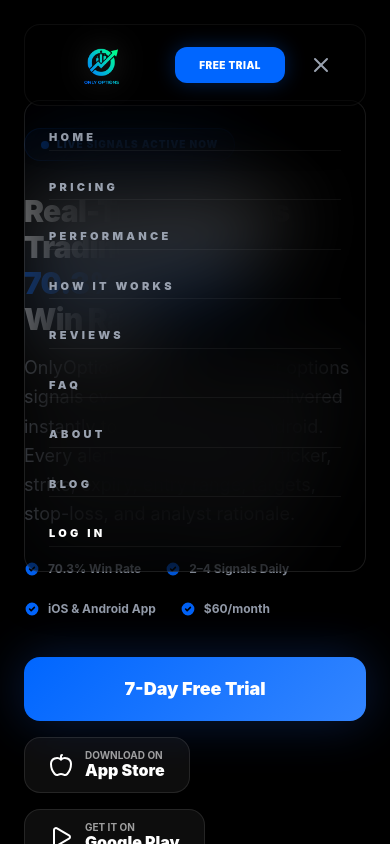
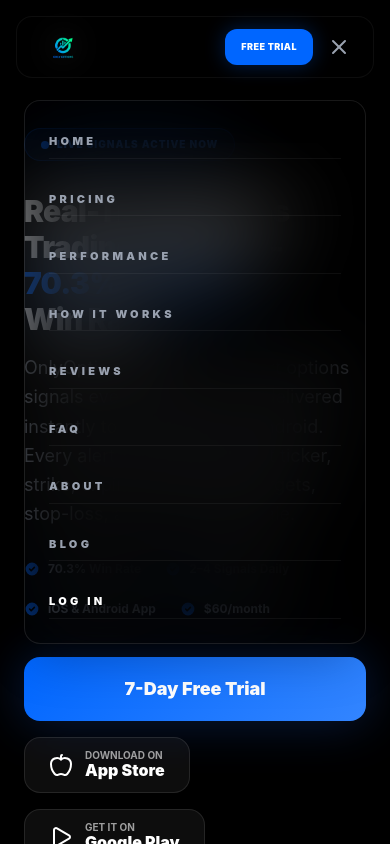
Before and after one commit to Haziq-imam/onlyoptions-migrated, a React (Vite) app: page / in a window 390 px wide. Both pictures are taken after a click on the button 321 px from the left and 65 px from the top of the page. Shown: the top 844 px of the page. Built offline with nearby package versions, Linux system fonts and the light colour scheme.

Commit message:
feat: Implement core page layout with responsive header, footer, and hero section.

```diff
--- a/src/components/layout/Layout.tsx
+++ b/src/components/layout/Layout.tsx
@@ -24,6 +24,19 @@ const Layout = () => {
         return () => window.removeEventListener('resize', handleResize);
     }, []);
 
+    // Prevent body scroll when menu is open
+    useEffect(() => {
+        if (isMenuOpen) {
+            document.body.style.overflow = 'hidden';
+        } else {
+            document.body.style.overflow = '';
+        }
+
+        return () => {
+            document.body.style.overflow = '';
+        };
+    }, [isMenuOpen]);
+
     const navLinks = [
         { name: 'Home', path: '/' },
         { name: 'Pricing', path: '/pricing' },
@@ -38,10 +51,10 @@ const Layout = () => {
     return (
         <div className="min-h-screen flex flex-col font-sans selection:bg-brand-500/30 bg-gray-950">
             {/* Unique Floating Header */}
-            <div className="fixed top-6 inset-x-0 z-50 px-6 md:px-12">
-                <header className="max-w-7xl mx-auto fintech-glass rounded-2xl py-3 px-6 flex items-center justify-between shadow-2xl relative z-50 border border-white/5">
-                    <a href="/" className="flex items-center gap-3 hover:opacity-80 transition-opacity">
-                        <img src={Logo} alt="OnlyOptions" className="h-14 w-auto drop-shadow-[0_0_15px_rgba(255,255,255,0.2)]" />
+            <div className="fixed top-4 md:top-6 inset-x-0 z-50 px-4 md:px-12">
+                <header className="max-w-7xl mx-auto fintech-glass rounded-2xl py-3 px-4 md:px-6 flex items-center justify-between shadow-2xl relative z-50 border border-white/5">
+                    <a href="/" className="flex items-center gap-2 md:gap-3 hover:opacity-80 transition-opacity shrink-0">
+                        <img src={Logo} alt="OnlyOptions" className="h-8 md:h-12 w-auto object-contain shrink-0 drop-shadow-[0_0_15px_rgba(255,255,255,0.2)]" />
                     </a>
 
                     <nav className="hidden lg:flex gap-8 text-[10px] font-black uppercase tracking-[0.2em] text-gray-400">
@@ -50,13 +63,13 @@ const Layout = () => {
                         ))}
                     </nav>
 
-                    <div className="flex items-center gap-4">
+                    <div className="flex items-center gap-2 md:gap-4 shrink-0">
                         <a href="/login" className="text-[10px] font-black uppercase tracking-[0.2em] text-white hover:text-brand-400 transition-colors hidden md:block">Log In</a>
-                        <Button href="/free-trial" size="sm" className="px-6 rounded-xl font-black text-[10px] uppercase tracking-wider relative overflow-hidden group border-0 bg-brand-500 animate-glow">
+                        <Button href="/free-trial" size="sm" className="px-4 md:px-6 py-2 md:py-auto rounded-xl font-black text-[9px] md:text-[10px] uppercase tracking-wider relative overflow-hidden group border-0 bg-brand-500 animate-glow">
                             <span className="relative z-10">Free Trial</span>
                         </Button>
                         <button
-                            className="lg:hidden p-2 text-gray-400 hover:text-white transition-colors"
+                            className="lg:hidden p-1.5 md:p-2 text-gray-400 hover:text-white transition-colors"
                             onClick={() => setIsMenuOpen(!isMenuOpen)}
                         >
                             {isMenuOpen ? <X className="w-6 h-6" /> : <Menu className="w-6 h-6" />}
@@ -66,13 +79,13 @@ const Layout = () => {
 
                 {/* Mobile Menu Overlay */}
                 <div className={`lg:hidden fixed inset-x-6 top-[100px] z-40 transition-all duration-300 transform ${isMenuOpen ? 'opacity-100 scale-100' : 'opacity-0 scale-95 pointer-events-none'}`}>
-                    <div className="fintech-glass rounded-2xl p-6 shadow-2xl border border-white/10">
+                    <div className="fintech-glass rounded-2xl p-6 shadow-2xl border border-white/10 max-h-[calc(100vh-120px)] overflow-y-auto overflow-x-hidden custom-scrollbar">
                         <nav className="flex flex-col gap-6 text-[11px] font-black uppercase tracking-[0.3em] text-gray-400">
                             {navLinks.map((link) => (
                                 <a
                                     key={link.path}
                                     href={link.path}
-                                    className="hover:text-brand-400 transition-colors py-1 border-b border-white/5"
+                                    className="hover:text-brand-400 transition-colors py-2 border-b border-white/5"
                                     onClick={() => setIsMenuOpen(false)}
                                 >
                                     {link.name}
@@ -80,7 +93,7 @@ const Layout = () => {
                             ))}
                             <a
                                 href="/login"
-                                className="text-white hover:text-brand-400 transition-colors md:hidden py-1 border-b border-white/5"
+                                className="text-white hover:text-brand-400 transition-colors md:hidden py-2 border-b border-white/5"
                                 onClick={() => setIsMenuOpen(false)}
                             >
                                 Log In
--- a/src/index.css
+++ b/src/index.css
@@ -186,4 +186,19 @@
     -webkit-background-clip: text;
     -webkit-text-fill-color: transparent;
   }
+
+  /* Custom Scrollbar for Menus & Modals */
+  .custom-scrollbar::-webkit-scrollbar {
+    width: 4px;
+  }
+  .custom-scrollbar::-webkit-scrollbar-track {
+    background: transparent;
+  }
+  .custom-scrollbar::-webkit-scrollbar-thumb {
+    background: rgba(255, 255, 255, 0.1);
+    border-radius: 4px;
+  }
+  .custom-scrollbar::-webkit-scrollbar-thumb:hover {
+    background: rgba(255, 255, 255, 0.2);
+  }
 }
--- a/src/pages/Core/Home/sections/HeroSection.tsx
+++ b/src/pages/Core/Home/sections/HeroSection.tsx
@@ -70,7 +70,7 @@ const HeroSection = () => (
                     />
 
                     {/* Floating signal card */}
-                    <div className="absolute -bottom-6 -left-10 hidden xl:block">
+                    <div className="absolute -bottom-10 -left-40 hidden xl:block">
                         <div className="bg-black/90 backdrop-blur-2xl border border-brand-500/20 rounded-3xl p-6 shadow-[0_20px_50px_rgba(0,0,0,0.5)] w-64 text-left translate-y-4 group-hover:translate-y-0 transition-transform duration-700">
                             <div className="flex items-center gap-2 mb-3">
                                 <span className="w-2 h-2 rounded-full bg-green-400 animate-pulse" />
```
Also changed, not shown: src/assets/pages images/home-hero.webp.
